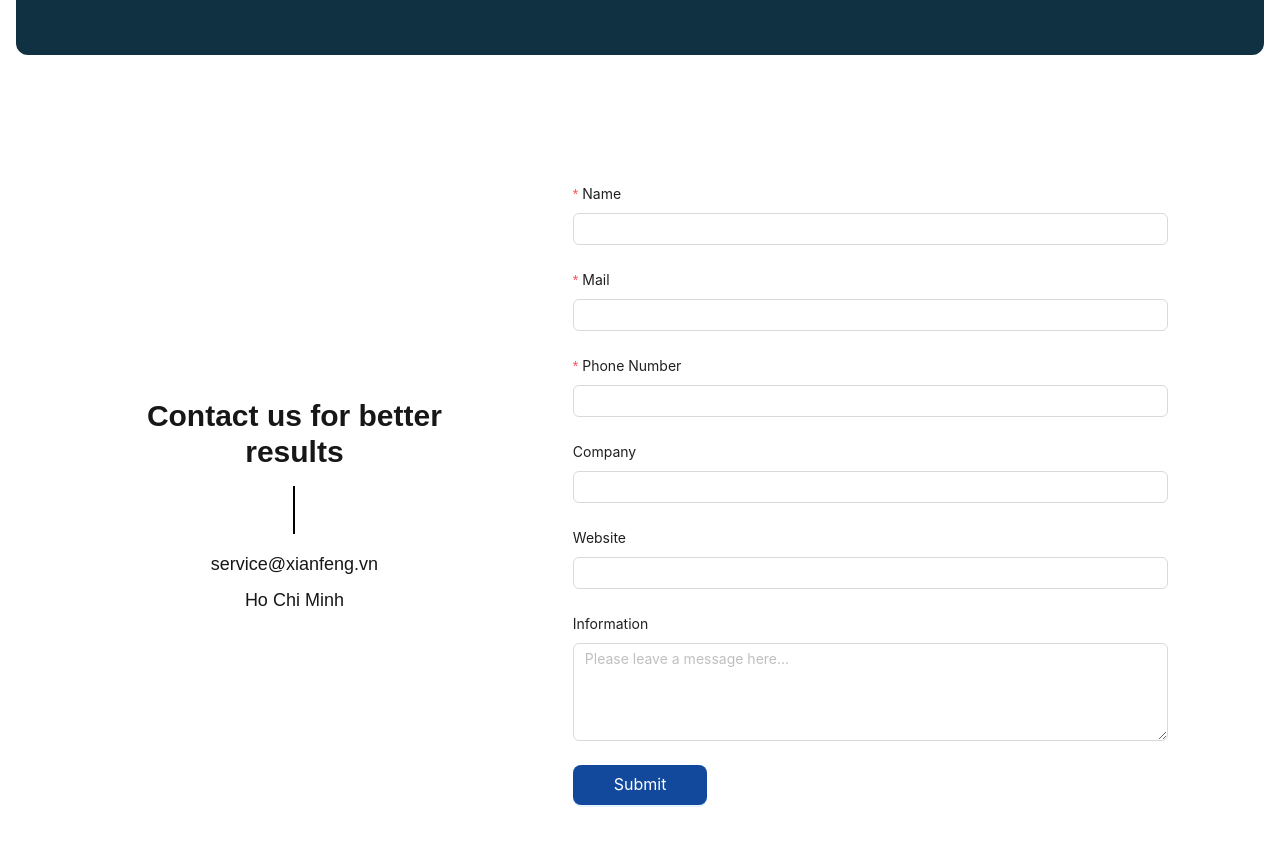
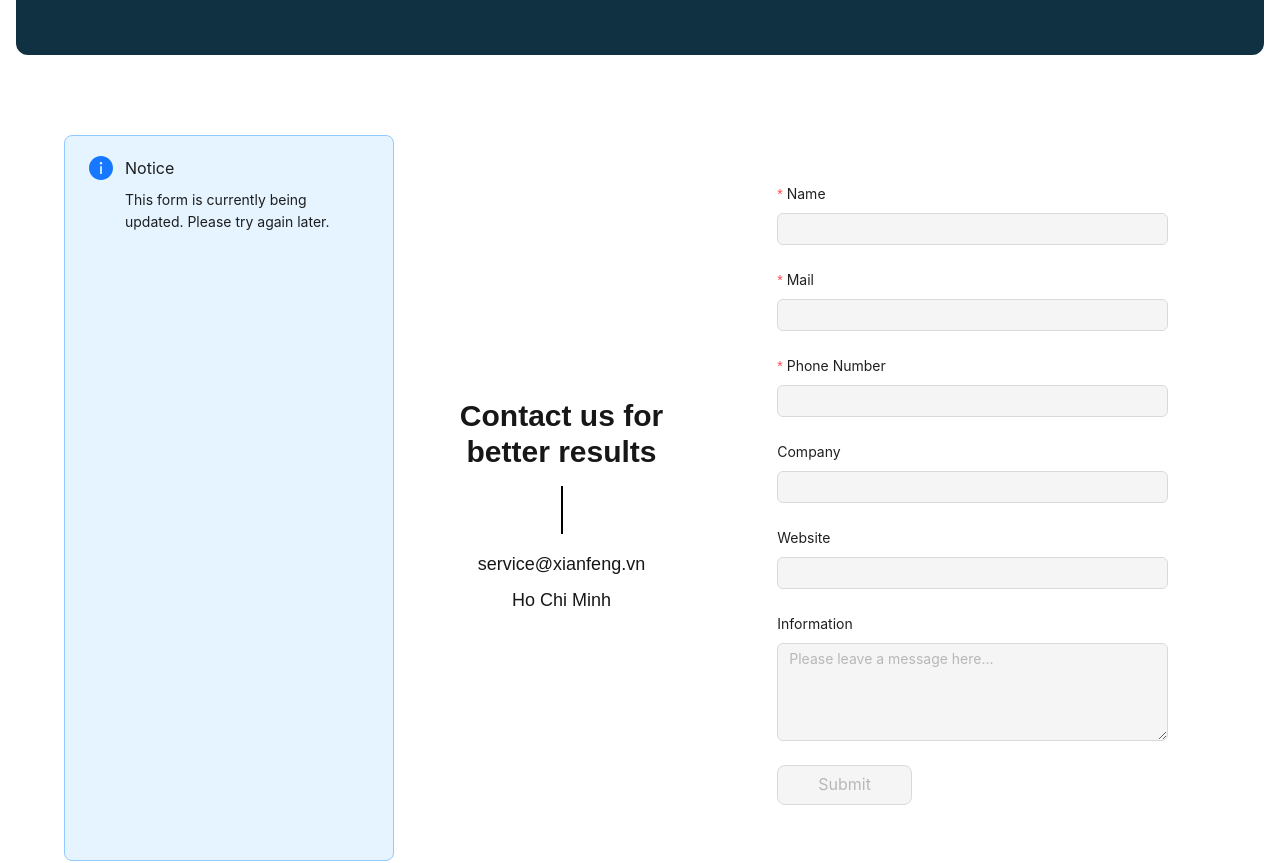
Before and after one commit to toainguyen1504/xianfeng-ui-nextjs, a Next.js app: page / in a window 1280 px wide. Shown: the part 3300-4163 px from the top of the page. Built offline with nearby package versions, Linux system fonts and the light colour scheme.

Commit message:
Update form contact -v1

```diff
--- a/package.json
+++ b/package.json
@@ -9,6 +9,7 @@
     "lint": "next lint"
   },
   "dependencies": {
+    "@ant-design/v5-patch-for-react-19": "^1.0.3",
     "@tailwindcss/line-clamp": "^0.4.4",
     "antd": "^5.22.7",
     "next": "15.1.3",
--- a/src/components/common/ContactForm.tsx
+++ b/src/components/common/ContactForm.tsx
@@ -1,19 +1,49 @@
-import { Form, Input, Button } from "antd";
+import { Form, Input, Button, notification, Alert } from "antd";
 import { FieldContactFormData } from "./types";
 import { ValidateErrorEntity } from "rc-field-form/lib/interface";
+
 const ContactForm = () => {
+  const isUpdating = true;
+
   const onFinish = (values: FieldContactFormData) => {
-    console.log("Success:", values);
+    if (isUpdating) {
+      notification.info({
+        message: "Functionality Update",
+        description:
+          "This form is currently being updated. Please try again later.",
+      });
+    } else {
+      console.log("Success:", values);
+      notification.success({
+        message: "Submit Successful",
+        description: "Your form has been submitted successfully.",
+      });
+    }
   };
 
   const onFinishFailed = (
     errorInfo: ValidateErrorEntity<FieldContactFormData>
   ) => {
-    console.log("Failed:", errorInfo);
+    if (!isUpdating) {
+      console.log("Failed:", errorInfo);
+      notification.error({
+        message: "Submit Failed",
+        description: "Please check the form for errors and try again.",
+      });
+    }
   };
 
   return (
     <div className="flex flex-col md:flex-row lg:px-12 my-10">
+      {isUpdating && (
+        <Alert
+          message="Notice"
+          description="This form is currently being updated. Please try again later."
+          type="info"
+          showIcon
+          className="mb-4"
+        />
+      )}
       <div className="w-full md:w-2/5 lg:w-3/10 bg-gray-100 p-8 lg:p-12 flex flex-col justify-center items-center text-center space-y-4">
         <h1 className="text-3xl font-bold">Contact us for better results</h1>
         <div className="w-0.5 h-12 bg-black"></div>
@@ -36,15 +66,18 @@ const ContactForm = () => {
             name="name"
             rules={[{ required: true, message: "Please input your name!" }]}
           >
-            <Input />
+            <Input disabled={isUpdating} />
           </Form.Item>
 
           <Form.Item
             label="Mail"
             name="mail"
-            rules={[{ required: true, message: "Please input your email!" }]}
+            rules={[
+              { required: true, message: "Please input your email!" },
+              { type: "email", message: "Please enter a valid email address!" },
+            ]}
           >
-            <Input />
+            <Input disabled={isUpdating} />
           </Form.Item>
 
           <Form.Item
@@ -52,23 +85,28 @@ const ContactForm = () => {
             name="phone"
             rules={[
               { required: true, message: "Please input your phone number!" },
+              {
+                pattern: /^[+\d]?(?:[\d-.\s()]*)$/,
+                message: "Please enter a valid phone number!",
+              },
             ]}
           >
-            <Input />
+            <Input disabled={isUpdating} />
           </Form.Item>
 
           <Form.Item label="Company" name="company">
-            <Input />
+            <Input disabled={isUpdating} />
           </Form.Item>
 
           <Form.Item label="Website" name="website">
-            <Input />
+            <Input disabled={isUpdating} />
           </Form.Item>
 
           <Form.Item label="Information" name="information">
             <Input.TextArea
               placeholder="Please leave a message here..."
               rows={4}
+              disabled={isUpdating}
             />
           </Form.Item>
 
@@ -78,6 +116,7 @@ const ContactForm = () => {
               htmlType="submit"
               size="large"
               className="w-full md:w-auto bg-primary px-10"
+              disabled={isUpdating}
             >
               Submit
             </Button>
--- a/src/components/layout/Header.tsx
+++ b/src/components/layout/Header.tsx
@@ -181,7 +181,7 @@ export default function Header() {
               <div className="flex items-center">
                 <span>Wechat: </span>
                 <Image
-                  src="/assets/icons/QR-code-WeChat.png"
+                  src="/assets/img/QR-code-WeChat.png"
                   alt="QR Code"
                   preview={false}
                   width={"100px"}
```
Also changed, not shown: 1 other file (tests, documents, lock files or other folders).
